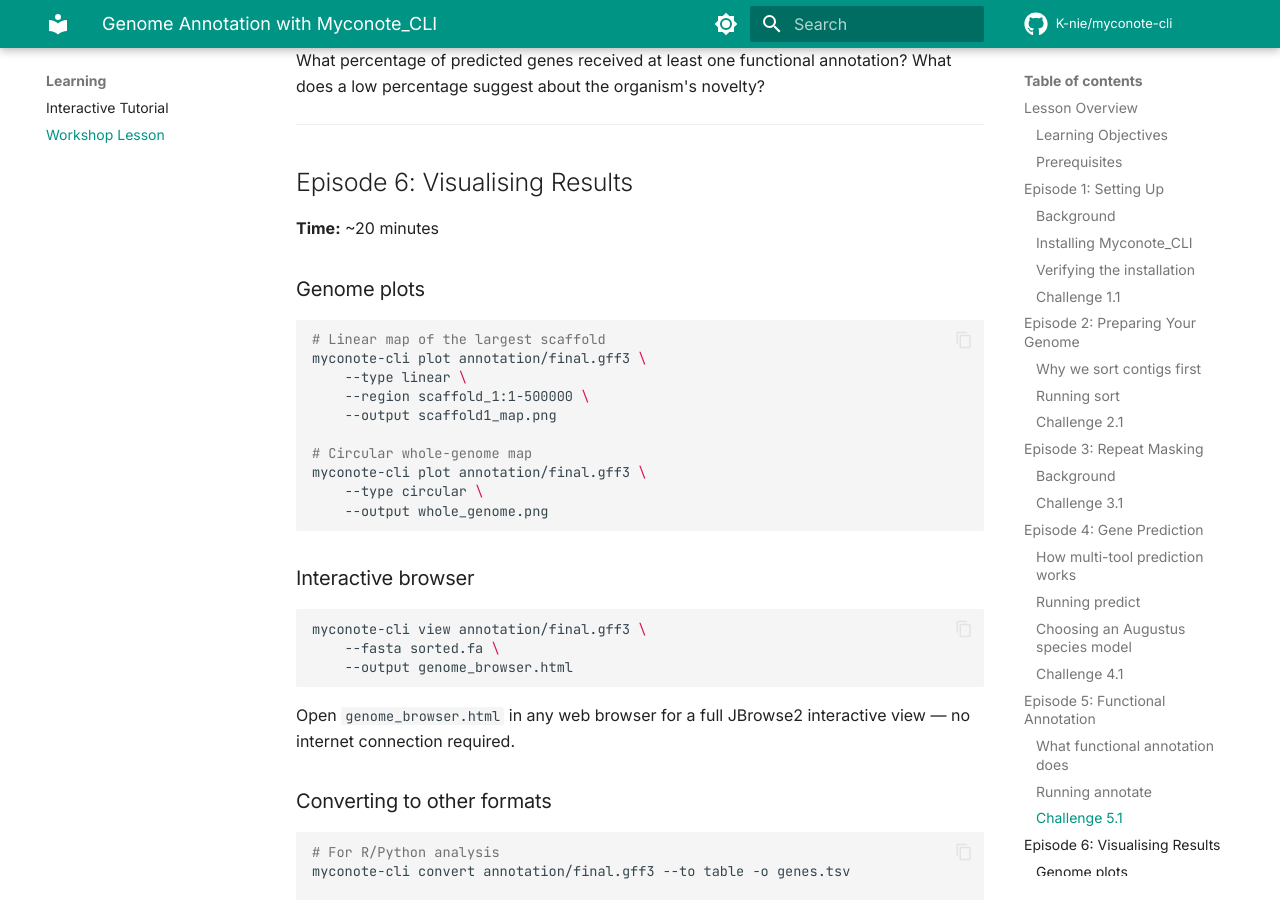
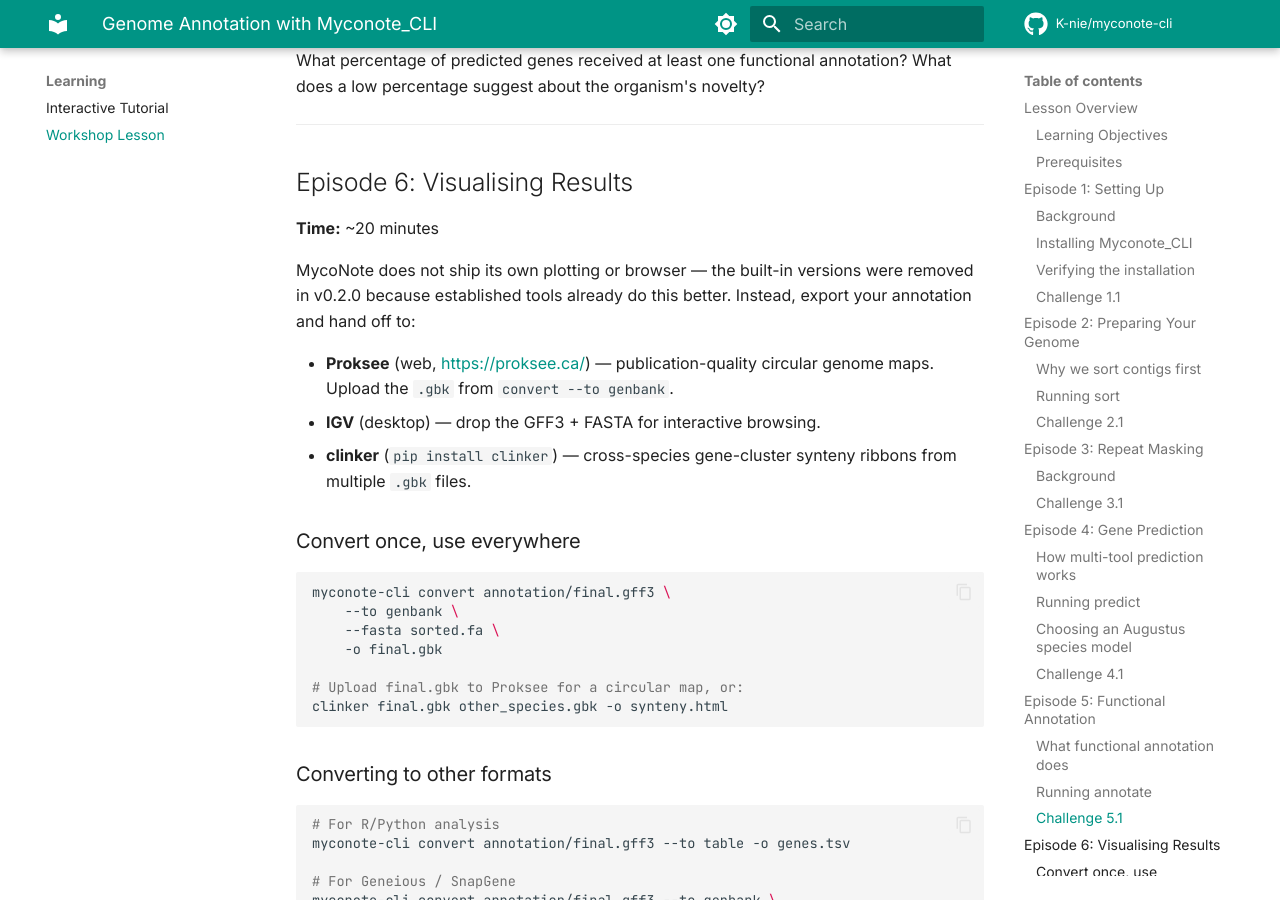
Before and after one commit to K-nie/myconote-cli, an MkDocs documentation site: the page built from docs/lesson.md, in a window 1280 px wide and 900 px high, scrolled down 8706 px. Built offline with MkDocs 1.6.1 and Material for MkDocs 9.7.7, drawn with Linux system fonts in a browser that asks for light colours; comment, search, counter and statistics services are not loaded; the version menu is left out; some of the changed text lies outside the part shown.

Commit message:
docs: sync to v0.2.0 command surface
- Remove docs for subcommands dropped in v0.2.0: docs/analysis/{plot,
  synteny,blast}.md. These are no longer in the CLI (see commit c47a7cd
  for plot/view removal, 39cb0fb for fake compare).
- Drop 'align' from the README analysis table — never shipped.
- Add docs/analysis/place.md documenting the v0.2.0 Y1000+ placement
  subcommand and its four subset-gated predictors (codontable,
  metabolism, phenotypes, environment).
- Update mkdocs.yml nav: remove deleted pages; add batch, place, and
  explain under the correct sections; fix duplicate 'Pipeline Commands'
  heading that orphaned submit.md.
- README / docs/index.md / docs/quickstart.md / docs/lesson.md /
  docs/learn.md: replace 'plot / view / synteny' in-pipeline references
  with the external-tool handoff the in-CLI help already recommends
  (Proksee, IGV, clinker).
- Add a v0.2.0 callout to the top of README.md pointing at CHANGELOG.

````diff
--- a/docs/lesson.md
+++ b/docs/lesson.md
@@ -23,7 +23,7 @@ By the end of this lesson you will be able to:
 2. Install and verify Myconote_CLI and its external tool dependencies
 3. Run each pipeline step — sort, mask, predict, and annotate — on a real genome
 4. Interpret annotation statistics and quality metrics
-5. Visualise gene models in JBrowse2 and export to standard formats
+5. Export to standard formats and hand off to downstream tools (Proksee, IGV, clinker)
 
 ---
 
@@ -371,30 +371,27 @@ What percentage of predicted genes received at least one functional annotation?
 
 **Time:** ~20 minutes
 
-### Genome plots
+MycoNote does not ship its own plotting or browser — the built-in versions
+were removed in v0.2.0 because established tools already do this better.
+Instead, export your annotation and hand off to:
+
+- **Proksee** (web, <https://proksee.ca/>) — publication-quality circular
+  genome maps. Upload the `.gbk` from `convert --to genbank`.
+- **IGV** (desktop) — drop the GFF3 + FASTA for interactive browsing.
+- **clinker** (`pip install clinker`) — cross-species gene-cluster synteny
+  ribbons from multiple `.gbk` files.
+
+### Convert once, use everywhere
 
 ```bash
-# Linear map of the largest scaffold
-myconote-cli plot annotation/final.gff3 \
-    --type linear \
-    --region scaffold_1:1-500000 \
-    --output scaffold1_map.png
+myconote-cli convert annotation/final.gff3 \
+    --to genbank \
+    --fasta sorted.fa \
+    -o final.gbk
 
-# Circular whole-genome map
-myconote-cli plot annotation/final.gff3 \
-    --type circular \
-    --output whole_genome.png
+# Upload final.gbk to Proksee for a circular map, or:
+clinker final.gbk other_species.gbk -o synteny.html
 ```
-
-### Interactive browser
-
-```bash
-myconote-cli view annotation/final.gff3 \
-    --fasta sorted.fa \
-    --output genome_browser.html
-```
-
-Open `genome_browser.html` in any web browser for a full JBrowse2 interactive view — no internet connection required.
 
 ### Converting to other formats
 
--- a/mkdocs.yml
+++ b/mkdocs.yml
@@ -49,15 +49,14 @@ nav:
     - predict: pipeline/predict.md
     - update: pipeline/update.md
     - annotate: pipeline/annotate.md
+    - submit: pipeline/submit.md
+    - batch: analysis/batch.md
   - Analysis Commands:
+    - stats: analysis/stats.md
     - phylogeny: analysis/phylogeny.md
-    - plot: analysis/plot.md
-    - stats: analysis/stats.md
-    - blast: analysis/blast.md
-    - synteny: analysis/synteny.md
     - compare: analysis/compare.md
-  - Pipeline Commands:
-    - submit: pipeline/submit.md
+    - place: analysis/place.md
+    - explain: analysis/explain.md
   - Databases: databases.md
   - Learning:
     - Interactive Tutorial: learn.md
````
Also changed, not shown: README.md (+18 -15 lines), docs/analysis/blast.md (deleted, +0 -25 lines), docs/analysis/compare.md (+1 -1 lines), docs/analysis/place.md (added, +111 -0 lines), docs/analysis/plot.md (deleted, +0 -39 lines), docs/analysis/synteny.md (deleted, +0 -162 lines), docs/index.md (+3 -3 lines), docs/learn.md (+1 -1 lines), docs/quickstart.md (+7 -8 lines).
